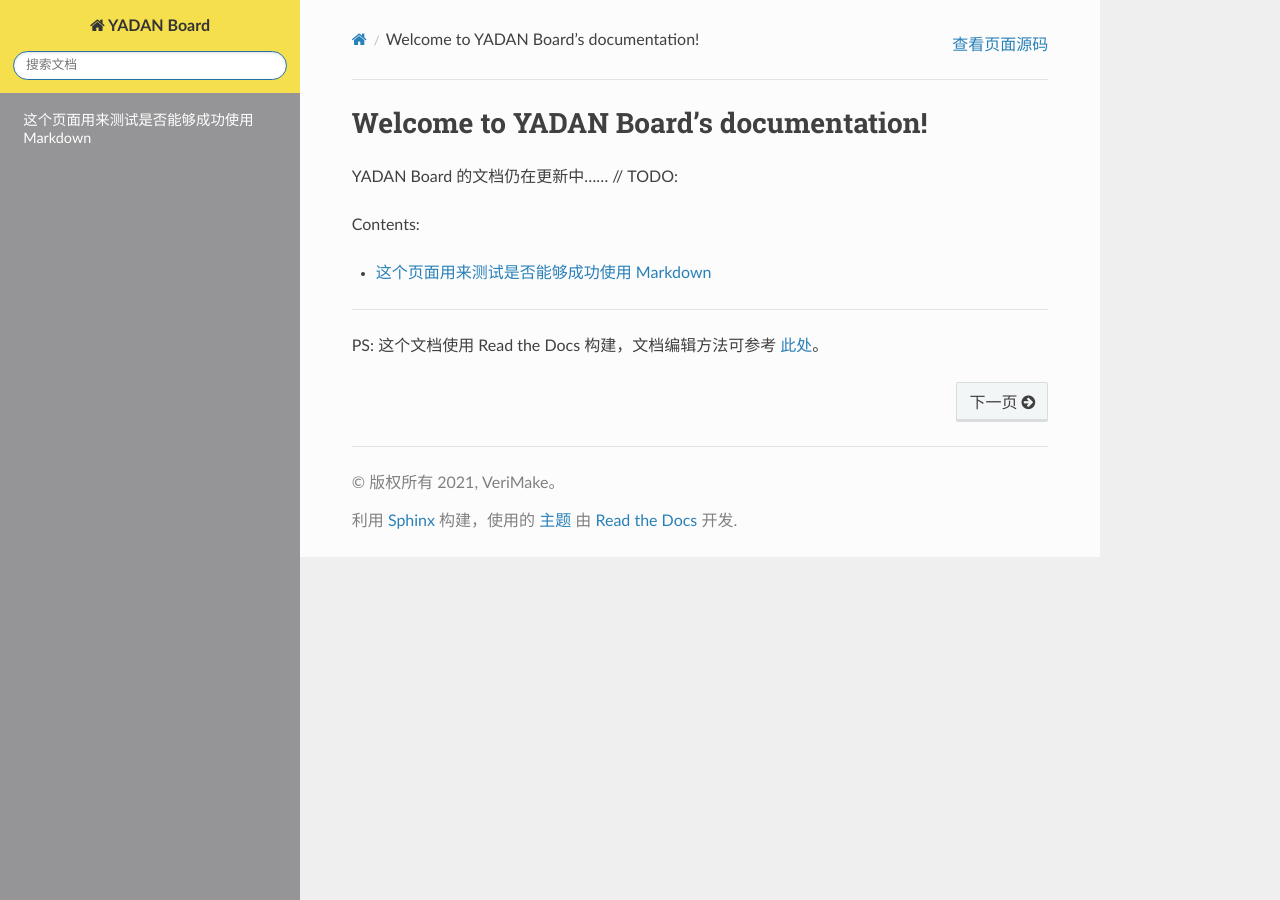
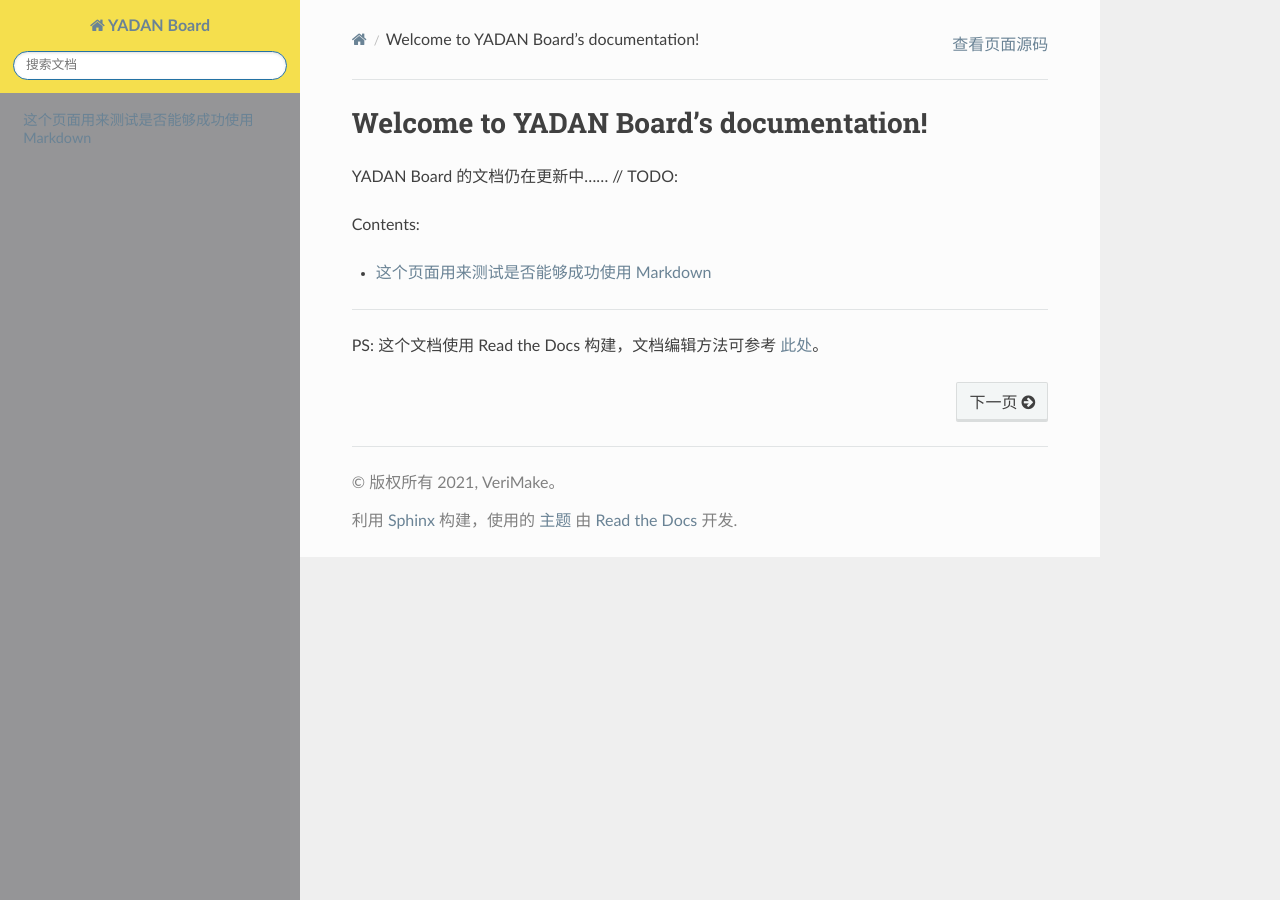
Before and after one commit to CSY-tvgo/YADAN-Docs, a Sphinx documentation site: the page built from docs/source/index.rst, in a window 1280 px wide. Built offline with Sphinx 7.4.7 and the Read the Docs theme 2.0.0, drawn with Linux system fonts in a browser that asks for light colours.

Commit message:
Update layout.html

```diff
--- a/docs/source/_templates/layout.html
+++ b/docs/source/_templates/layout.html
@@ -21,12 +21,27 @@
         color: rgb(149, 149, 151);
     }
 
+    .wy-menu-vertical a {
+        color: white;
+    }
+
     .wy-menu-vertical a:active {
         background-color: rgb(76, 110, 133);
     }
 
-    .wy-menu-vertical a {
-        color: white;
+    /* 未访问的链接 */
+    a:link {
+        color: rgb(106, 131, 149);
+    }
+
+    /* 已访问的链接 */
+    a:visited {
+        color: rgb(106, 131, 149);
+    }
+
+    /* 鼠标悬停链接 */
+    a:hover {
+        color: rgb(78, 110, 133);
     }
 </style>
 
```
